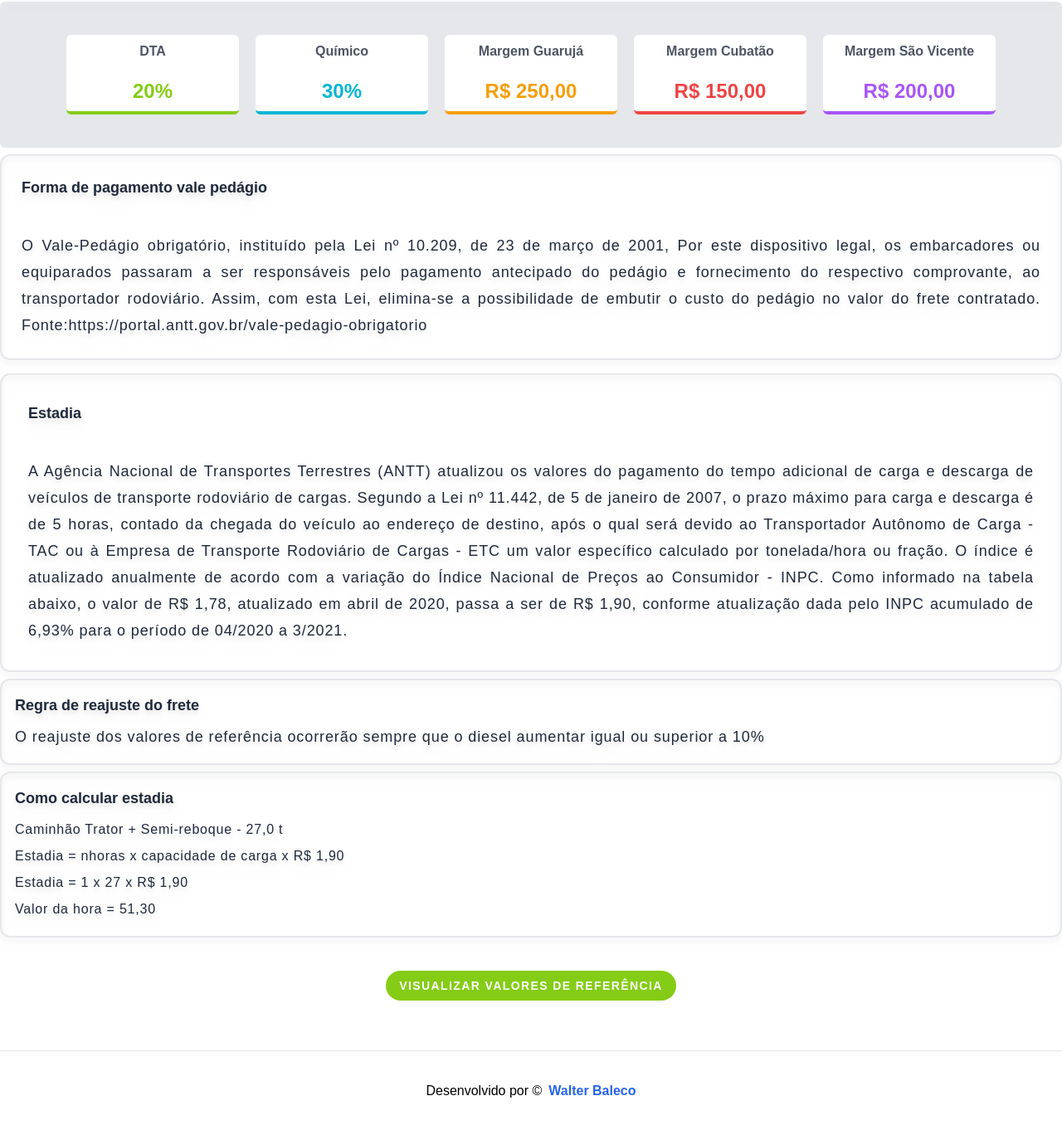
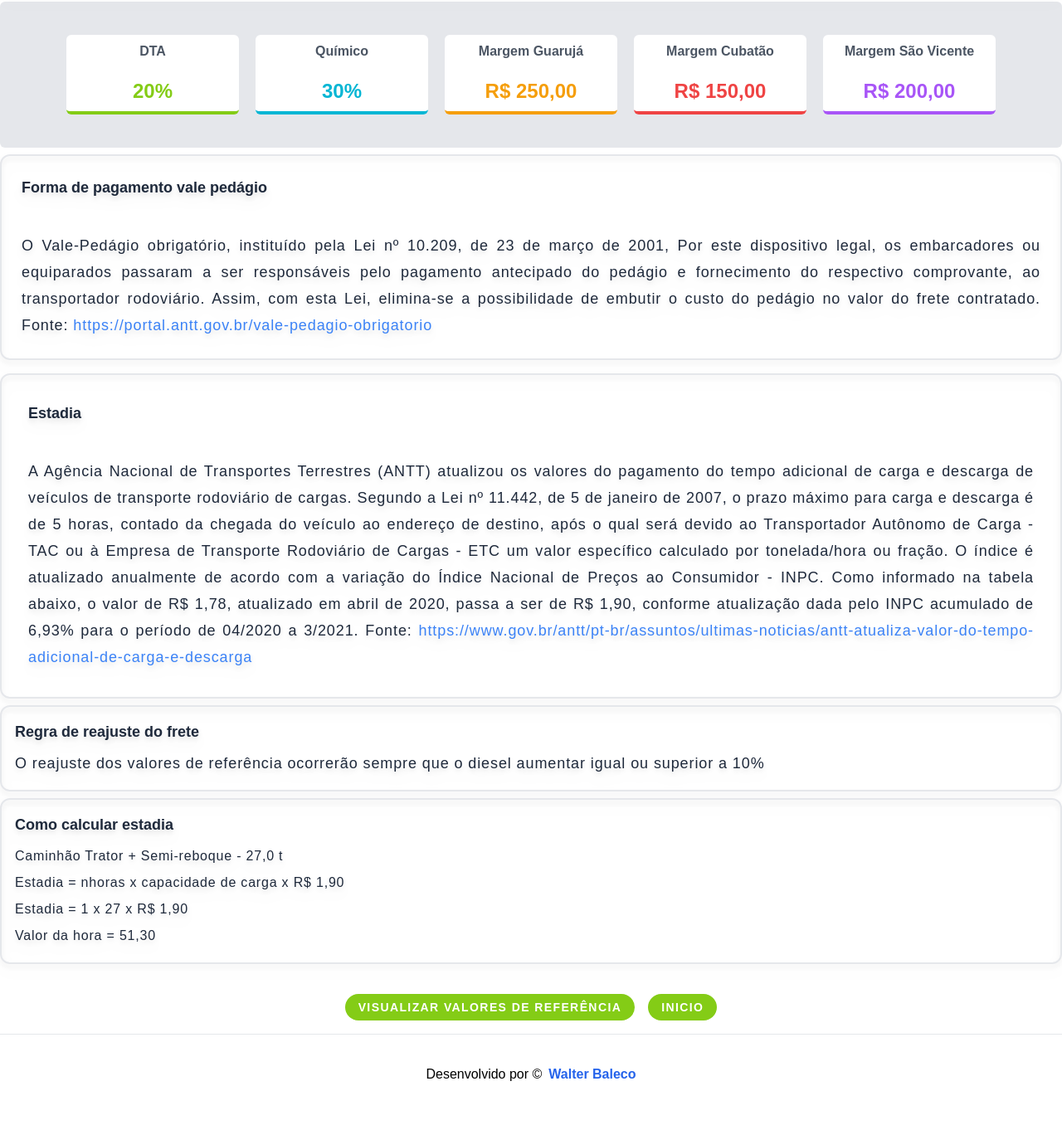
Before and after one commit to wbaleco/frete-referencia, a Next.js app: page /home in a window 1280 px wide. Shown: the part 662-2024 px from the top of the page at 83% size. Built offline with nearby package versions, Linux system fonts and the light colour scheme.

Commit message:
Alterando detalhes da home

```diff
--- a/pages/home.jsx
+++ b/pages/home.jsx
@@ -93,8 +93,8 @@ export default function Home() {
                                 transportador rodoviário. Assim, com esta Lei, elimina-se a
                                 possibilidade de embutir o custo do pedágio no valor do frete
                                 contratado. Fonte:
-                                <a href="https://portal.antt.gov.br/vale-pedagio-obrigatorio">
-                                    https://portal.antt.gov.br/vale-pedagio-obrigatorio
+                                <a className="text-blue-500" href="https://portal.antt.gov.br/vale-pedagio-obrigatorio">
+                                    {" "} https://portal.antt.gov.br/vale-pedagio-obrigatorio
                                 </a>{" "}
                             </p>
                         </div>
@@ -117,6 +117,7 @@ export default function Home() {
                                 abaixo, o valor de R$ 1,78, atualizado em abril de 2020, passa a
                                 ser de R$ 1,90, conforme atualização dada pelo INPC acumulado de
                                 6,93% para o período de 04/2020 a 3/2021.{" "}
+                                Fonte: <a className="text-blue-500" href="https://www.gov.br/antt/pt-br/assuntos/ultimas-noticias/antt-atualiza-valor-do-tempo-adicional-de-carga-e-descarga">https://www.gov.br/antt/pt-br/assuntos/ultimas-noticias/antt-atualiza-valor-do-tempo-adicional-de-carga-e-descarga</a>
                             </p>
                         </div>
                     </div>
@@ -162,11 +163,17 @@ export default function Home() {
 
                 </div>
 
-                <div className="flex mt-10 text-center">
+                <div className="mt-10 text-center w-screen">
 
                     <Link href="/table">
                         <a className="text-sm  uppercase max-w-xl mx-auto tracking-widest bg-lime-500 hover:bg-indigo-500 transition duration-500 mb-10 rounded-full text-white font-bold py-2 px-4 ">Visualizar valores de referência</a>
+
                     </Link>
+                    <Link href="/">
+                        <a className="text-sm  uppercase max-w-xl mx-auto tracking-widest bg-lime-500 hover:bg-indigo-500 transition duration-500 mb-10 rounded-full text-white font-bold py-2 px-4 ml-4 ">Inicio</a>
+
+                    </Link>
+
 
                 </div>
 
```
